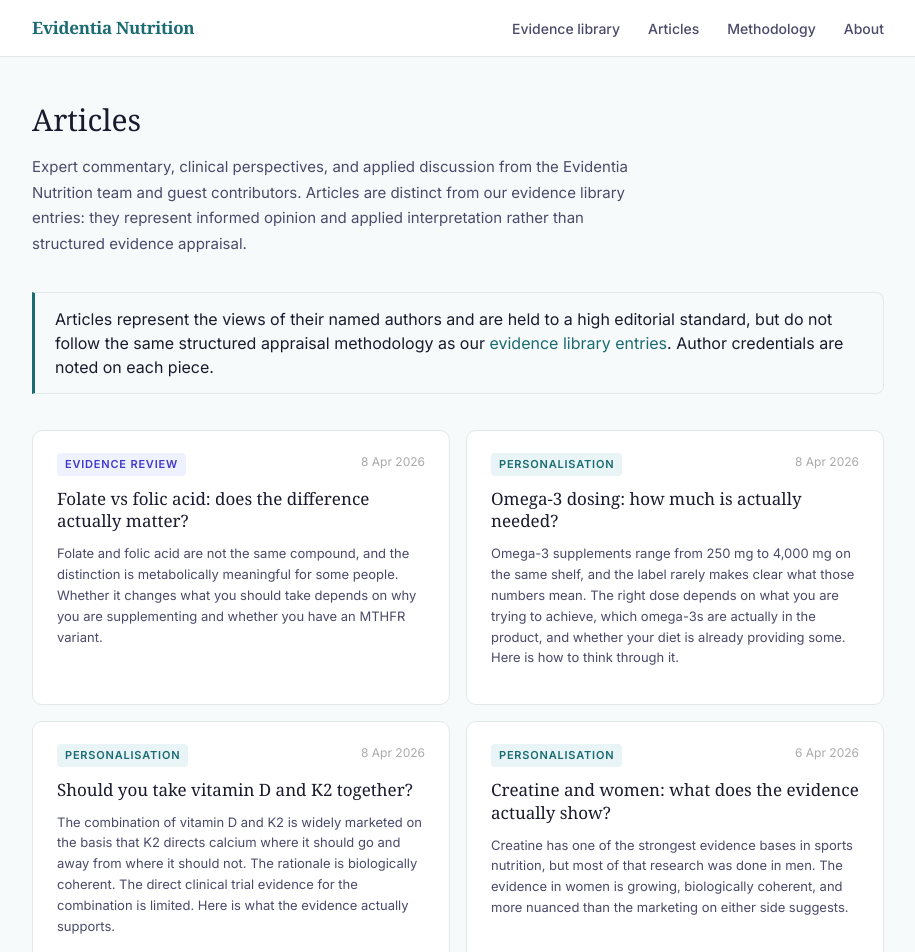
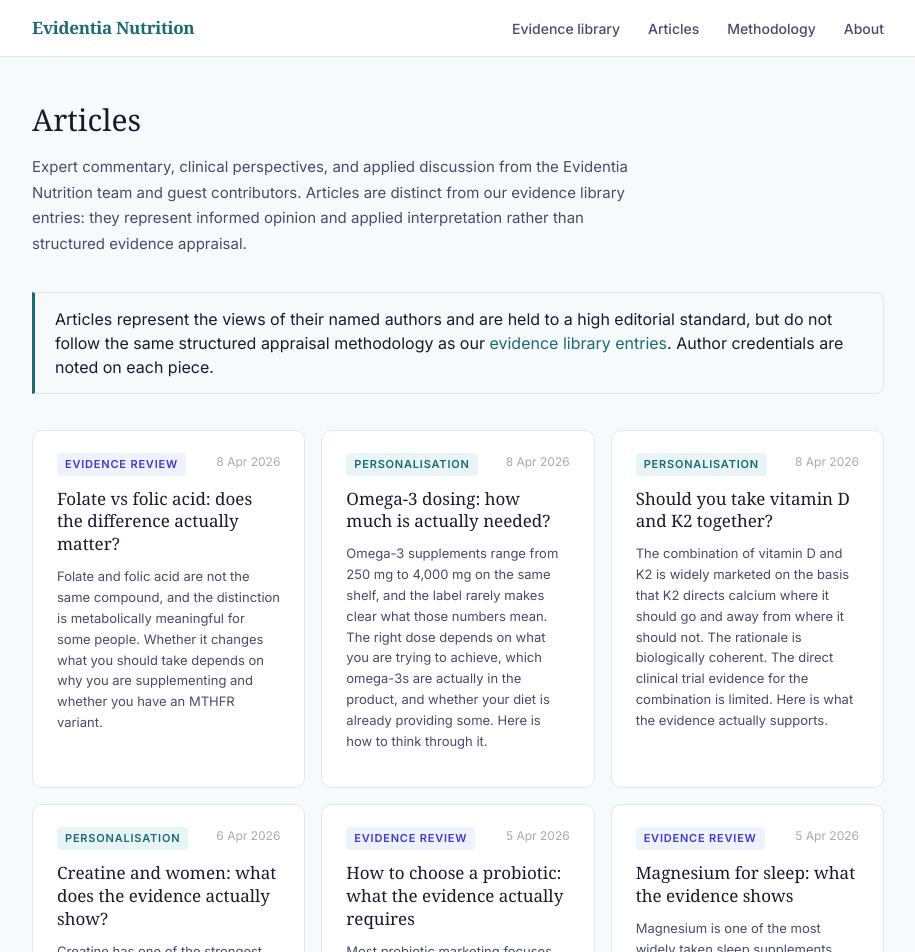
Before and after one commit to Zchawj6/evidentia-nutrition, a Next.js app: page /articles in a window 1280 px wide. Shown: the top 952 px of the page, without its empty margins (182-1097 px from the left). Built offline with nearby package versions, Linux system fonts and the light colour scheme.

Commit message:
line 71 jsx changes

```diff
--- a/app/articles/page.jsx
+++ b/app/articles/page.jsx
@@ -68,7 +68,7 @@ export default function ArticlesPage() {
           Articles represent the views of their named authors and are held to a high editorial standard, but do not follow the same structured appraisal methodology as our <a href="/library" style={{ color: '#1A6B72', textDecoration: 'none' }}>evidence library entries</a>. Author credentials are noted on each piece.
         </div>
 
-        <div style={{ display: 'grid', gridTemplateColumns: 'repeat(2, 1fr)', gap: 16 }}>
+        <div style={{ display: 'grid', gridTemplateColumns: 'repeat(auto-fit, minmax(260px, 1fr))', gap: 16 }}>
           {articles.map(article => (
             <ArticleCard key={article.slug} article={article} />
           ))}
```
